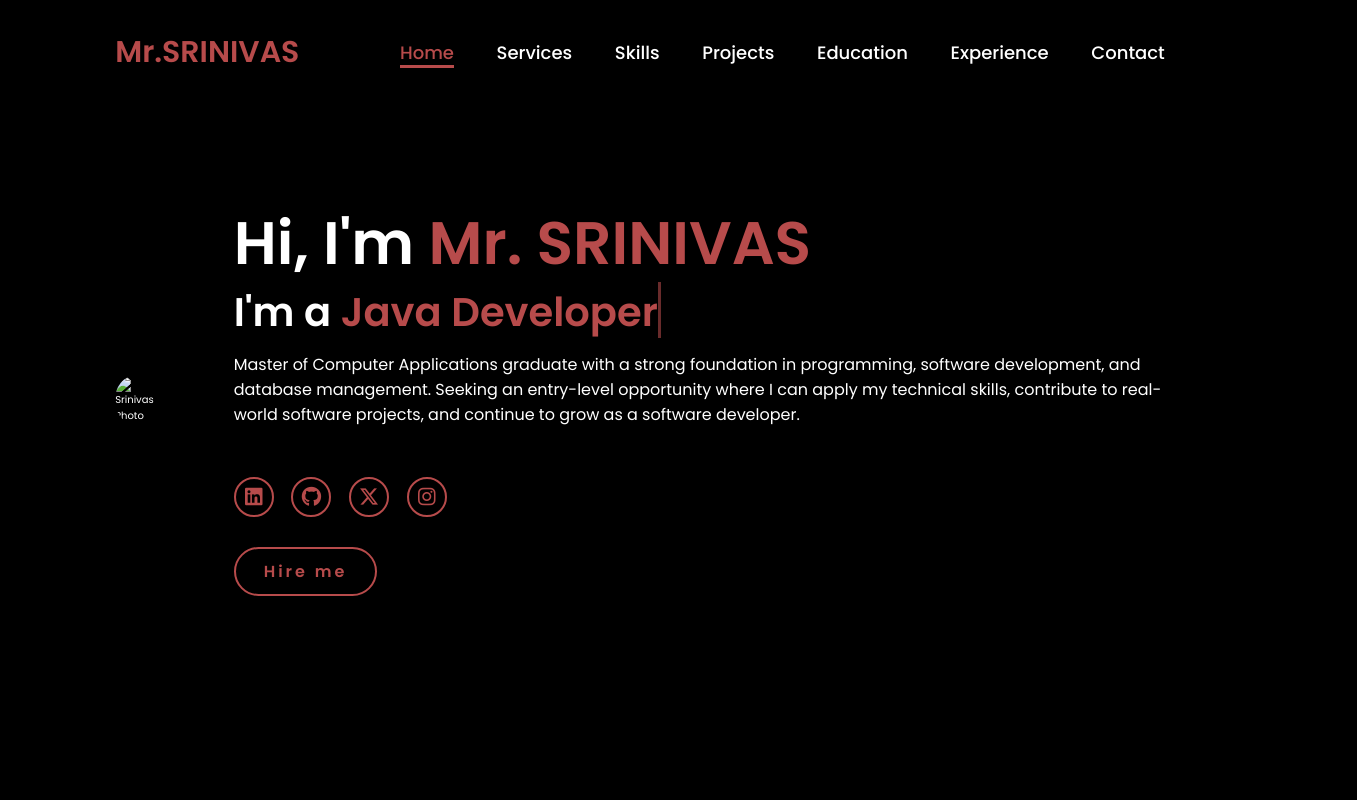
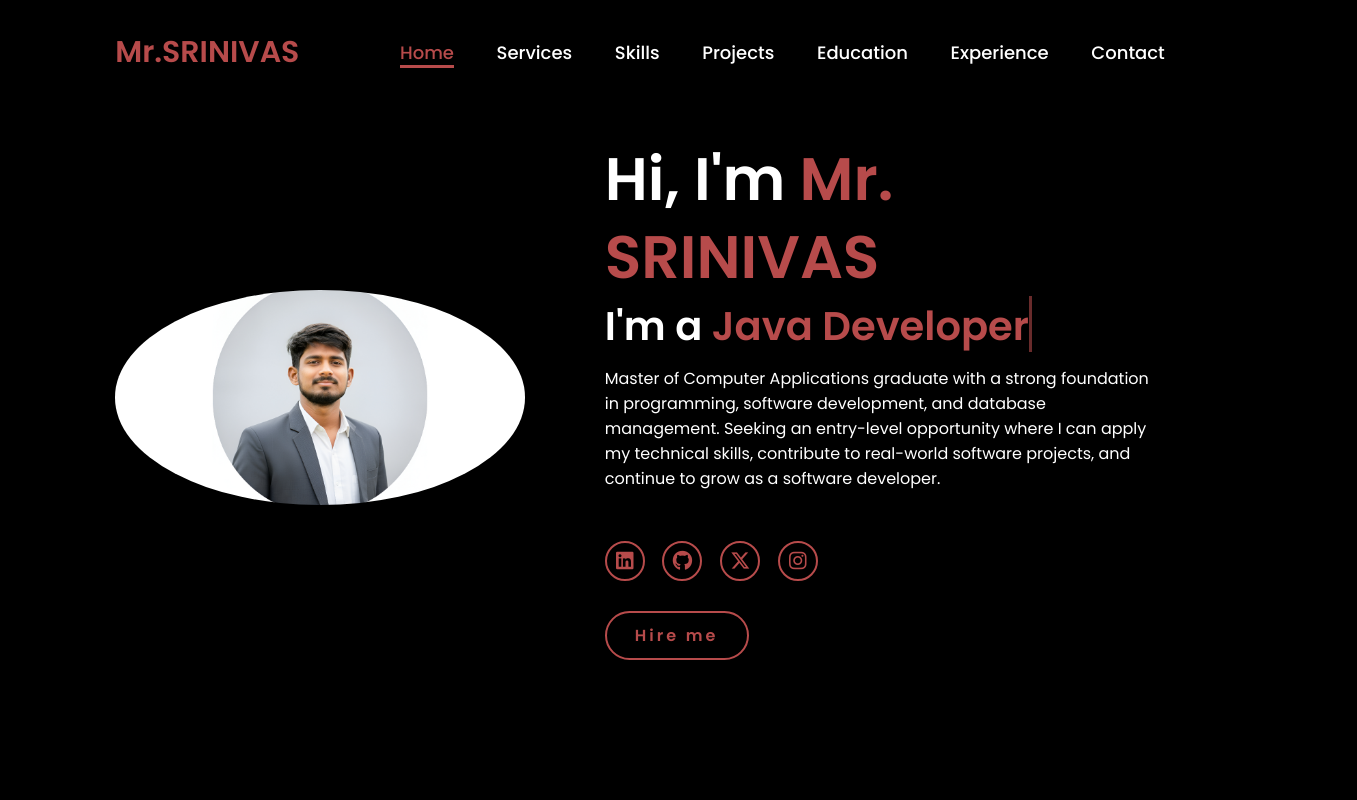
Before and after one commit to tech-srinivas/portfolio-website, a plain HTML site: page index.html in a window 1280 px wide. Shown: the top 800 px of the page, 1357 px wide, since content can reach past the window. Drawn offline with Linux system fonts and the light colour scheme.

Commit message:
Update index.html

```diff
--- a/index.html
+++ b/index.html
@@ -24,7 +24,7 @@
     <!-- Home Section -->
     <section id="home" class="home">
         <div class="home-img">
-            <img src="srinivas.jpeg" alt="Srinivas Photo">
+            <img src="LinkedIn.jpg" alt="Srinivas Photo">
         </div>
         <div class="home-content">
             <h1>Hi, I'm <span>Mr. SRINIVAS</span></h1>
```
